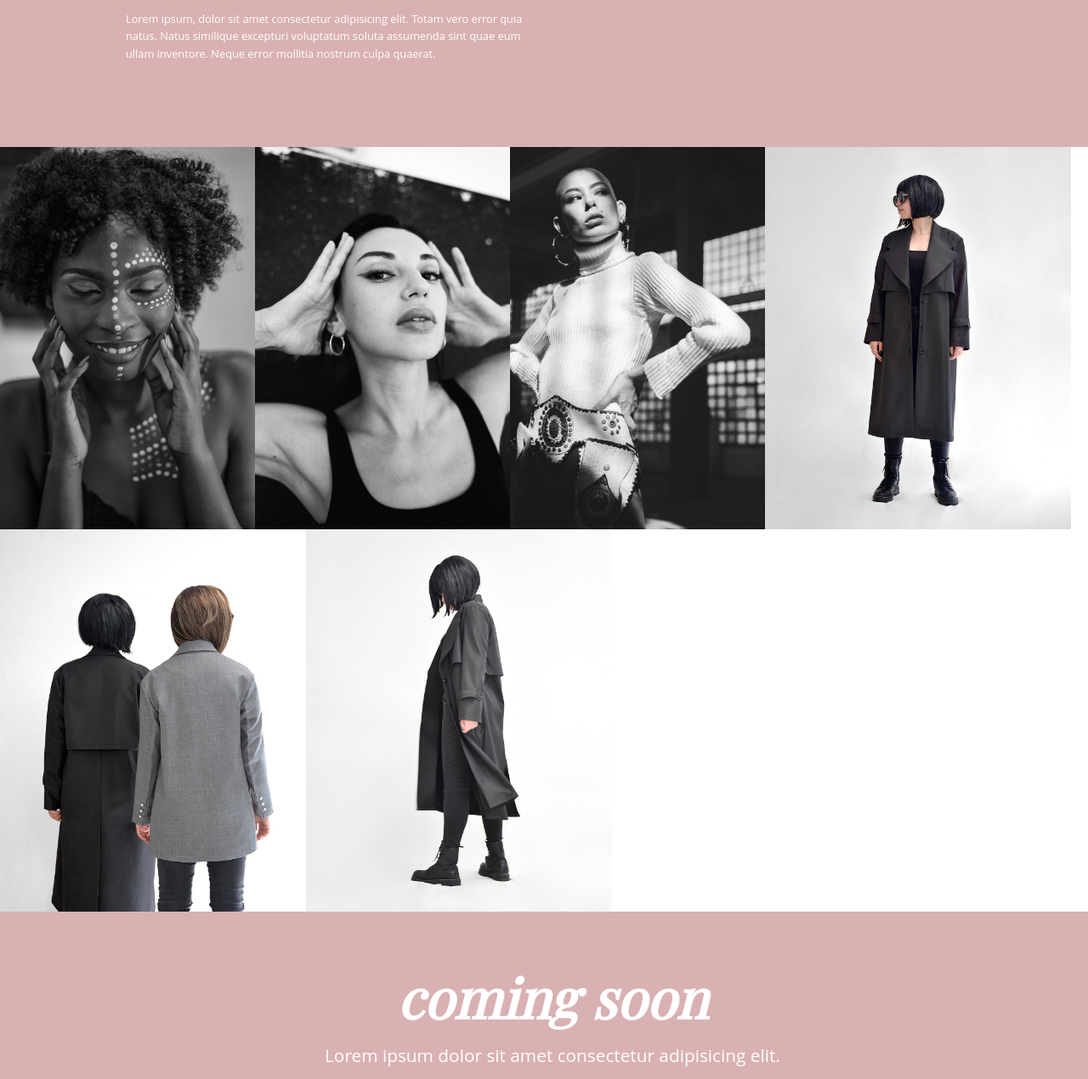
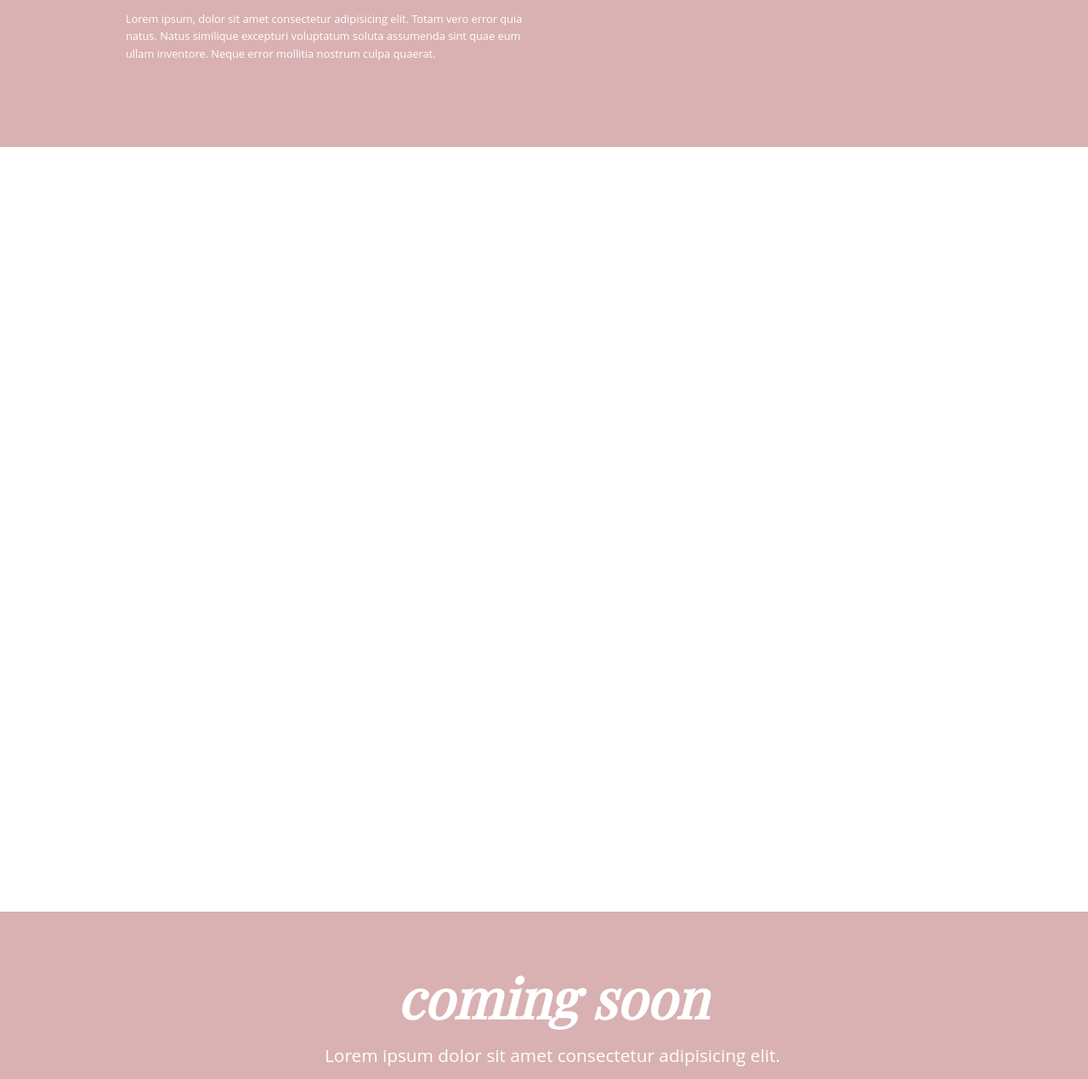
Before and after one commit to oladolapo/new-demo-site, a plain HTML site: page index.html in a window 1280 px wide. Shown: the part 1186-2456 px from the top of the page at 85% size. Drawn offline with nearby package versions, Linux system fonts and the light colour scheme; a web font is replaced by a local one.

Commit message:
Update index.html

```diff
--- a/index.html
+++ b/index.html
@@ -46,38 +46,14 @@
       </section>
       <section class="gallery">
         <div class="row-100">
-        <div id="gallery">
-          <img
-            src="./images/gallery-1.jpeg"
-            alt="gallery"
-            class="img-container gallery-img-1"
-          />
-          <img
-            src="./images/gallery-2.jpeg"
-            alt="gallery"
-            class="img-container gallery-img-2"
-          />
-          <img
-            src="./images/gallery-3.jpeg"
-            alt="gallery"
-            class="img-container gallery-img-3"
-          />
-          <img
-            src="./images/gallery-4.jpeg"
-            alt="gallery"
-            class="img-container gallery-img-4"
-          />
-          <img
-            src="./images/gallery-5.jpeg"
-            alt="gallery"
-            class="img-container gallery-img-5"
-          />
-          <img
-            src="./images/gallery-6.jpeg"
-            alt="gallery"
-            class="img-container gallery-img-6"
-          />
+          <div class="img-container gallery-img-1"></div>
+          <div class="img-container gallery-img-2"></div>
+          <div class="img-container gallery-img-3"></div>
         </div>
+        <div class="row-100">
+          <div class="img-container gallery-img-4"></div>
+          <div class="img-container gallery-img-5"></div>
+          <div class="img-container gallery-img-6"></div>
         </div>
       </section>
       <section class="coming-soon">
```
